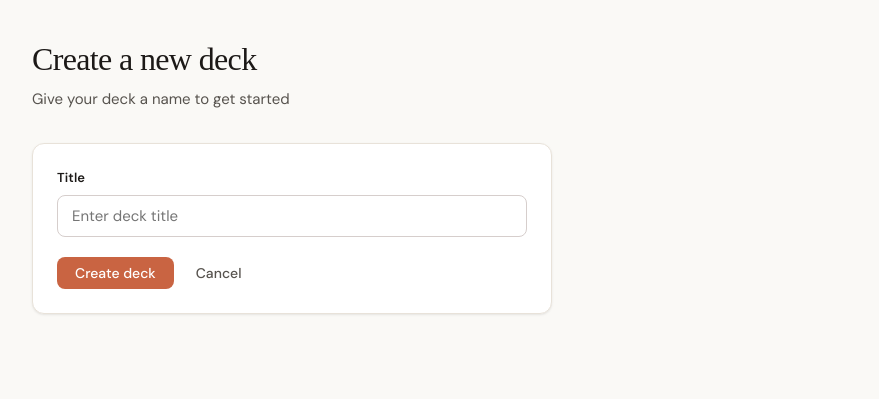
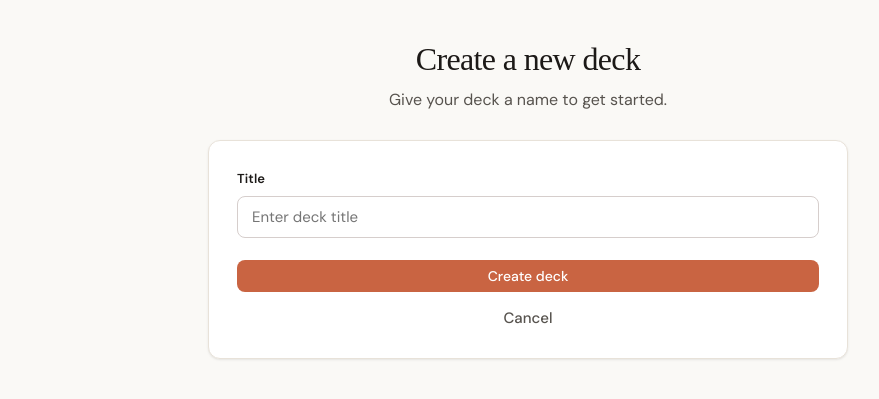
Before and after one commit to meshwho/FlashCardsWebsite, a Django app: page /decks/create/ in a window 1280 px wide. Shown: the part 99-498 px from the top of the page, without its empty margins (112-991 px from the left). Run offline with Django 5.2, Linux system fonts and the light colour scheme; the visitor is signed in with stand-in values (Sample User, id 1); some web fonts are replaced.

Commit message:
Favicon added

```diff
--- a/static/css/site.css
+++ b/static/css/site.css
@@ -591,6 +591,60 @@ textarea { resize: vertical; min-height: 90px; }
 }
 
 .stack-actions { display: flex; gap: 10px; flex-wrap: wrap; }
+
+/* ── Narrow form pages ── */
+.narrow-form-page {
+    width: 100%;
+    max-width: 640px;
+    margin: 0 auto;
+}
+
+.form-intro-centered {
+    text-align: center;
+    margin-bottom: 28px;
+}
+
+.form-intro-centered .subtitle {
+    max-width: 460px;
+    margin: 8px auto 0;
+}
+
+.form-card {
+    padding: 28px;
+}
+
+.form-card-compact {
+    max-width: 100%;
+}
+
+.single-column-form .form-group:last-of-type {
+    margin-bottom: 0;
+}
+
+.form-actions-stack {
+    display: flex;
+    flex-direction: column;
+    align-items: center;
+    gap: 14px;
+    margin-top: 22px;
+}
+
+.form-actions-stack .btn {
+    width: 100%;
+    justify-content: center;
+}
+
+.subtle-link-btn {
+    color: var(--text-2);
+    font-size: 0.9375rem;
+    font-weight: 500;
+    text-decoration: none;
+}
+
+.subtle-link-btn:hover {
+    color: var(--text);
+    text-decoration: underline;
+}
 
 /* ── Study today ── */
 .study-today-wrap { max-width: 480px; margin: 40px auto; text-align: center; }
--- a/templates/base.html
+++ b/templates/base.html
@@ -6,6 +6,12 @@
     <meta name="viewport" content="width=device-width, initial-scale=1.0">
     <title>{% block title %}FlashCards{% endblock %}</title>
     <link rel="stylesheet" href="{% static 'css/site.css' %}">
+    <link rel="icon" type="image/x-icon" href="{% static 'favicon/favicon.ico' %}">
+    <link rel="icon" type="image/png" sizes="16x16" href="{% static 'favicon/favicon-16x16.png' %}">
+    <link rel="icon" type="image/png" sizes="32x32" href="{% static 'favicon/favicon-32x32.png' %}">
+    <link rel="apple-touch-icon" sizes="180x180" href="{% static 'favicon/apple-touch-icon.png' %}">
+    <link rel="manifest" href="{% static 'favicon/site.webmanifest' %}">
+    <meta name="theme-color" content="#faf9f6">
     {% block extra_head %}{% endblock %}
 </head>
 <body>
--- a/templates/study/deck_form.html
+++ b/templates/study/deck_form.html
@@ -2,27 +2,35 @@
 {% block title %}Create Deck — FlashCards{% endblock %}
 
 {% block content %}
-<div style="max-width:520px;" class="fade-in">
-    <div class="page-header">
+<section class="narrow-form-page fade-in">
+    <div class="form-intro form-intro-centered">
         <h1>Create a new deck</h1>
-        <p class="subtitle">Give your deck a name to get started</p>
+        <p class="subtitle">Give your deck a name to get started.</p>
     </div>
 
-    <div class="card">
-        <form method="post">
+    <div class="card form-card form-card-compact">
+        <form method="post" class="single-column-form">
             {% csrf_token %}
+
             {% for field in form %}
-            <div class="form-group">
-                <label for="{{ field.id_for_label }}">{{ field.label }}</label>
-                {{ field }}
-                {% if field.errors %}<ul class="errorlist">{% for e in field.errors %}<li>{{ e }}</li>{% endfor %}</ul>{% endif %}
-            </div>
+                <div class="form-group">
+                    <label for="{{ field.id_for_label }}">{{ field.label }}</label>
+                    {{ field }}
+                    {% if field.errors %}
+                        <ul class="errorlist">
+                            {% for e in field.errors %}
+                                <li>{{ e }}</li>
+                            {% endfor %}
+                        </ul>
+                    {% endif %}
+                </div>
             {% endfor %}
-            <div class="stack-actions" style="margin-top:8px;">
-                <button type="submit" class="btn btn-primary">Create deck</button>
-                <a href="{% url 'deck_list' %}" class="btn btn-ghost">Cancel</a>
+
+            <div class="form-actions-stack">
+                <button type="submit" class="btn btn-primary btn-full">Create deck</button>
+                <a href="{% url 'deck_list' %}" class="subtle-link-btn">Cancel</a>
             </div>
         </form>
     </div>
-</div>
+</section>
 {% endblock %}
```
Also changed, not shown: other parts of static/css/site.css (+29 -5 lines), templates/study/profile.html (+7 -55 lines), static/favicon/android-chrome-192x192.png (added), static/favicon/android-chrome-512x512.png (added), static/favicon/apple-touch-icon.png (added), static/favicon/favicon-16x16.png (added), static/favicon/favicon-32x32.png (added), static/favicon/favicon.ico (added), static/favicon/site.webmanifest (added).
